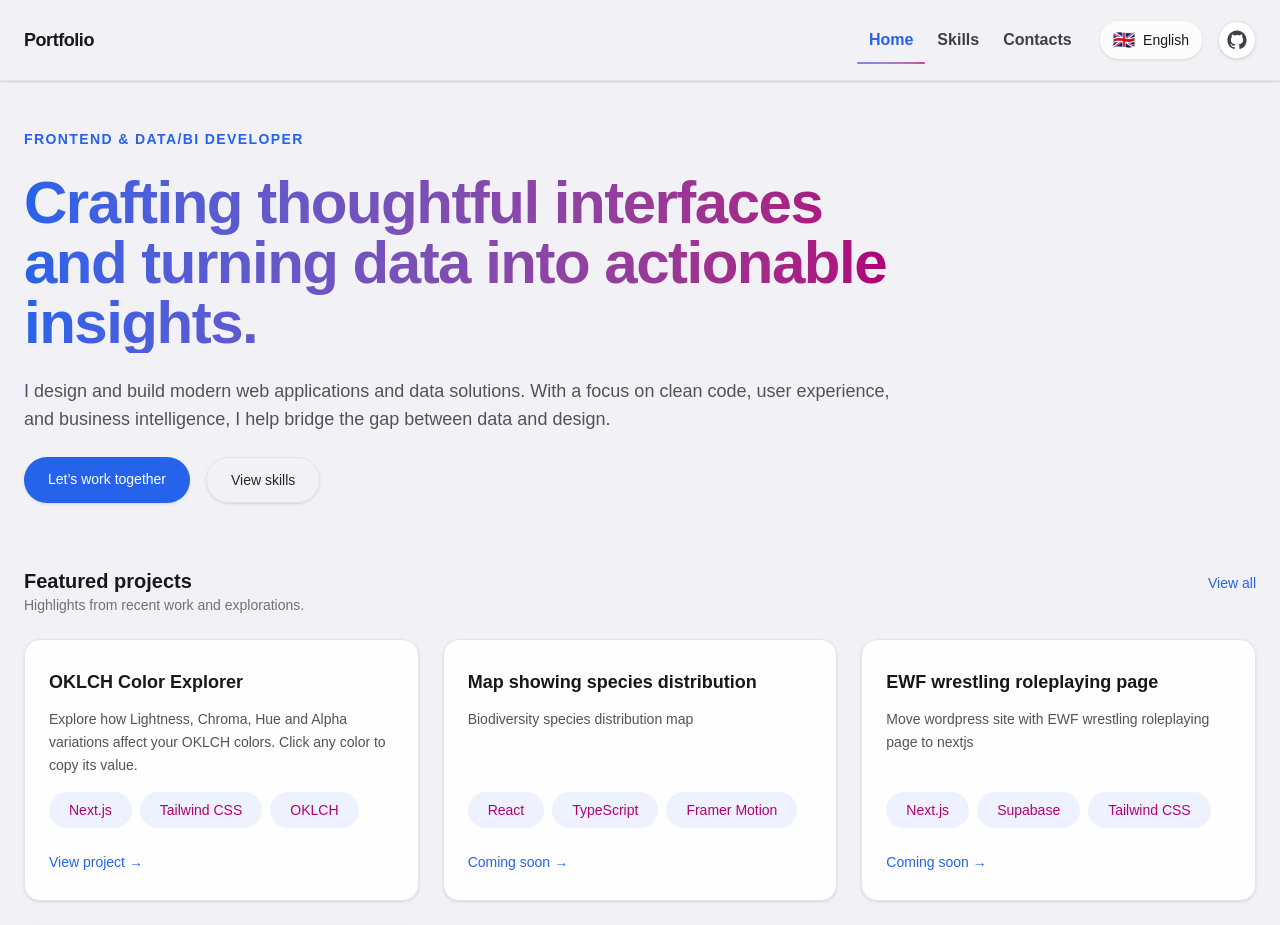
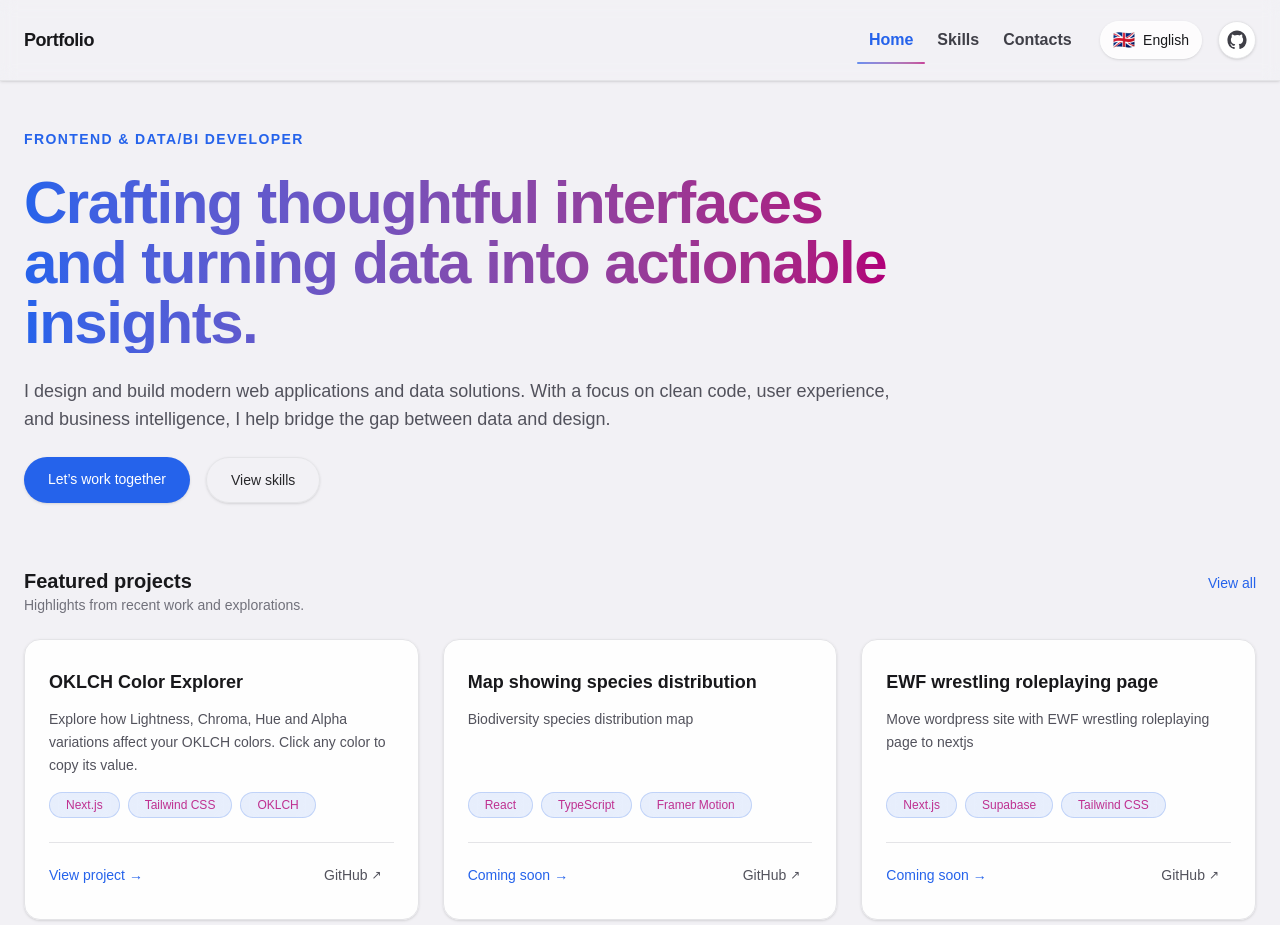
Before and after one commit to eremina-official/portfolio-nextjs, a Next.js app: page /en in a window 1280 px wide. Shown: the top 925 px of the page. Built offline with nearby package versions, Linux system fonts and the light colour scheme.

Commit message:
Add github links in the projects cards

```diff
--- a/app/[locale]/page.tsx
+++ b/app/[locale]/page.tsx
@@ -37,13 +37,13 @@ export default function Home() {
         <div className="flex flex-wrap gap-4">
           <Link
             href="/contacts"
-            className="rounded-full bg-primary px-6 py-3 text-sm font-medium text-white shadow-sm transition duration-200 hover:-translate-y-0.5 hover:bg-primary-dark hover:shadow-md focus-visible:outline focus-visible:outline-2 focus-visible:outline-offset-2 focus-visible:outline-primary"
+            className="rounded-full bg-primary px-6 py-3 text-sm font-medium text-white shadow-sm transition duration-200 hover:scale-110 hover:bg-primary-dark hover:shadow-md focus-visible:outline focus-visible:outline-2 focus-visible:outline-offset-2 focus-visible:outline-primary"
           >
             {t("primaryCta")}
           </Link>
           <Link
             href="/skills"
-            className="rounded-full border border-zinc-200 px-6 py-3 text-sm font-medium text-zinc-800 shadow-sm transition duration-200 hover:-translate-y-0.5 hover:border-primary hover:text-primary hover:shadow-md focus-visible:outline focus-visible:outline-2 focus-visible:outline-offset-2 focus-visible:outline-primary"
+            className="rounded-full border border-zinc-200 px-6 py-3 text-sm font-medium text-zinc-800 shadow-sm transition duration-200 hover:scale-110 hover:border-primary hover:text-primary hover:shadow-md focus-visible:outline focus-visible:outline-2 focus-visible:outline-offset-2 focus-visible:outline-primary"
           >
             {t("secondaryCta")}
           </Link>
--- a/components/Card.tsx
+++ b/components/Card.tsx
@@ -8,15 +8,21 @@ type CardProps = {
 
 export function Card({ project }: CardProps) {
   const t = useTranslations("home.projectsSection");
-  const { id, href, tech } = project;
+  const { id, href, tech, github } = project;
   const currentProject = `projects.${id}`;
 
   return (
-    <Link href={href} className="block">
-      <article
+    <article
         key={id}
-        className="group flex h-full flex-col rounded-2xl border border-border-200 bg-white/90 px-6 py-7 shadow-sm transition duration-300 hover:-translate-y-1 hover:shadow-lg"
+        className="relative group flex h-full flex-col rounded-2xl border border-border-200 bg-white/90 px-6 py-7 shadow-sm transition duration-300 hover:-translate-y-0.5 hover:shadow-lg"
       >
+        {/* Card link overlay */}
+        <Link
+          href={href}
+          className="absolute inset-0 z-10"
+          aria-label="Open project details"
+        />
+
         <div className="flex items-center justify-between">
           {/* <h3 className="text-lg font-semibold text-text transition duration-800 group-hover:bg-gradient-to-r group-hover:from-primary group-hover:to-accent group-hover:bg-clip-text group-hover:text-transparent"> */}
           <h3
@@ -29,28 +35,50 @@ export function Card({ project }: CardProps) {
             {t(`${currentProject}.title`)}
           </h3>
         </div>
+
         <p className="mt-3 flex-1 text-sm text-subtext leading-relaxed">
           {t(`${currentProject}.description`)}
         </p>
+
         {tech.length ? (
           <ul className="mt-4 flex flex-wrap gap-2 text-sm text-zinc-500">
             {tech.map((item) => (
-              <li key={item} className="rounded-full bg-indigo-50 px-5 py-2 text-accent">
+              <li key={item} className="rounded-full px-4 py-1 text-xs font-medium
+             bg-primary/10 backdrop-blur-sm
+             border border-primary/20
+             text-accent/80">
                 {item}
               </li>
             ))}
           </ul>
         ) : null}
-        <div className="mt-6 inline-flex items-center text-sm font-medium text-primary transition group-hover:text-primary-dark">
-          {t(href !== "#" ? `ctaLabel` : `comingSoon`)}
-          <span
-            aria-hidden
-            className="ml-1 inline-block transition-transform duration-200 group-hover:translate-x-1"
+
+        <div className="mt-6 flex items-center justify-between border-t border-border-200 pt-4 text-sm">
+          {/* Primary action */}
+          <div className="flex items-center gap-1 font-medium text-primary transition-colors group-hover:text-primary-dark">
+            {t(href !== "#" ? "ctaLabel" : "comingSoon")}
+            <span
+              aria-hidden
+              className="inline-block transition-transform duration-200 group-hover:translate-x-1"
+            >
+              →
+            </span>
+          </div>
+
+          {/* Secondary action */}
+          <a
+            href={github}
+            target="_blank"
+            rel="noopener noreferrer"
+            className="relative z-20 inline-flex items-center gap-1 rounded-lg px-3 py-1.5
+                      text-subtext transition
+                      hover:bg-zinc-100 hover:text-text
+                      focus:outline-none focus-visible:ring-2 focus-visible:ring-primary/50"
           >
-            →
-          </span>
+            GitHub
+            <span aria-hidden className="text-xs">↗</span>
+          </a>
         </div>
       </article>
-    </Link>
   );
 }
--- a/data/projects.ts
+++ b/data/projects.ts
@@ -6,23 +6,27 @@ export const projects: Project[] = [
     title: "OKLCH Color Explorer",
     tech: ["Next.js", "Tailwind CSS", "OKLCH"],
     href: "/projects/oklch",
+    github: "https://github.com/eremina-official/portfolio-nextjs/tree/main/app/%5Blocale%5D/projects/oklch",
   },
   {
     id: 2,
     title: "Map showing species distribution",
     tech: ["React", "TypeScript", "Framer Motion"],
     href: "#",
+    github: "#",
   },
   {
     id: 3,
     title: "EWF wrestling roleplaying page",
     tech: ["Next.js", "Supabase", "Tailwind CSS"],
     href: "#",
+    github: "#",
   },
   {
     id: 4,
     title: "Gray wolf distribution map",
     tech: ["Next.js", "MapLibre GL", "Tailwind CSS"],
     href: "/projects/rare-species-map",
+    github: 'https://github.com/eremina-official/portfolio-nextjs/tree/main/app/%5Blocale%5D/projects/rare-species-map',
   },
 ];
--- a/types/projectTypes.ts
+++ b/types/projectTypes.ts
@@ -3,4 +3,5 @@ export interface Project {
   title: string;
   tech: string[];
   href: string;
+  github: string;
 }
```
Also changed, not shown: 1 other file (tests, documents, lock files or other folders).
